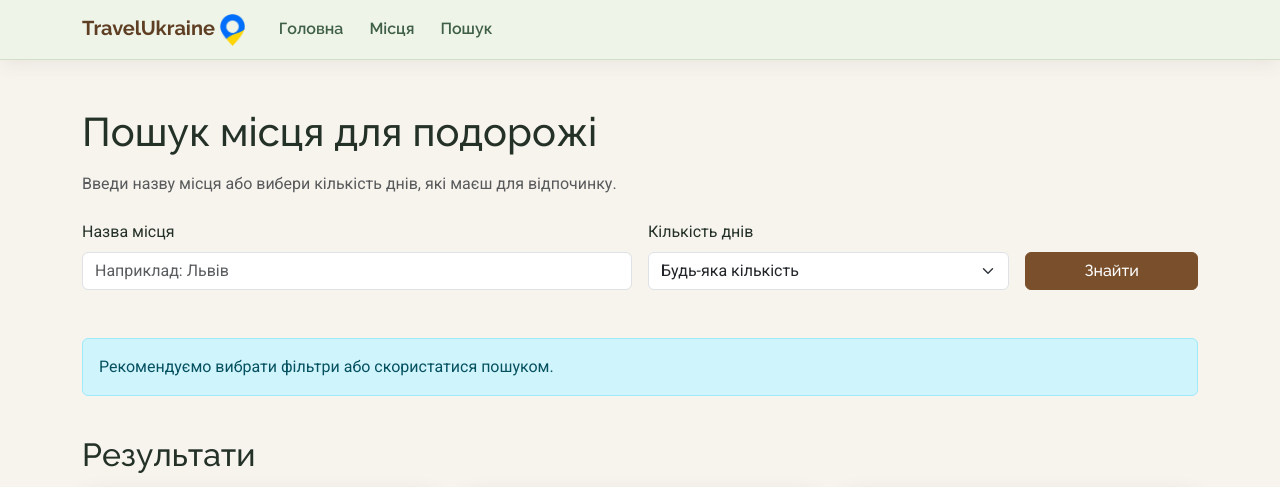
After one commit to nykleban/TravelUkraine_Django, a Django app: page /search/ in a window 1280 px wide. The commit adds this page. Shown: the top 487 px of the page. Run offline with Django 5.2, Linux system fonts and the light colour scheme; data comes from the database, SQL or seed files in the repository.

Commit message:
added search page

```diff
--- a/places_app/fixtures/places.json
+++ b/places_app/fixtures/places.json
@@ -7,6 +7,7 @@
       "description": "Гори, ліси, водоспади та маршрути для активної подорожі.",
       "region": "Івано-Франківська область",
       "image_url": "https://th.bing.com/th/id/R.474abf4ee42434d69383faaaca8a88d9?rik=3cBY6f%2f4hDiXMA&riu=http%3a%2f%2fbm.img.com.ua%2fberlin%2fstorage%2forig%2f3%2fbd%2f62c5ac203d7cb401f3ddd5bfd263abd3.jpg&ehk=zHohUxoHAhmMugUi67ERV7KoW9kCrdwJWvfprVfIjQQ%3d&risl=&pid=ImgRaw&r=0",
+      "ideal_days_for_rest": 5,
       "created_at": "2026-06-08T10:00:00Z"
     }
   },
@@ -18,6 +19,7 @@
       "description": "Столиця з історичними місцями, парками, музеями та набережною.",
       "region": "Київ",
       "image_url": "https://tse1.explicit.bing.net/th/id/OIP.acyQch4CKD4glOlgqyXukQHaE7?r=0&cb=thfvnextfalcon2&w=700&h=466&rs=1&pid=ImgDetMain&o=7&rm=3",
+      "ideal_days_for_rest": 2,
       "created_at": "2026-06-08T10:10:00Z"
     }
   },
@@ -29,6 +31,7 @@
       "description": "Старе місто, архітектура, кавові традиції та атмосферні вулиці.",
       "region": "Львівська область",
       "image_url": "https://images.unsplash.com/photo-1607427293702-036933bbf746?auto=format&fit=crop&w=900&q=80",
+      "ideal_days_for_rest": 2,
       "created_at": "2026-06-08T10:20:00Z"
     }
   },
@@ -40,6 +43,7 @@
       "description": "Морське місто з пляжами, портом, бульварами та південним настроєм.",
       "region": "Одеська область",
       "image_url": "https://ecolines.net/storage/offers/dWXywv9OxHtN0wHq5Oe8WZRDqgfnT9-metaT2Rlc2EuanBn-.jpg",
+      "ideal_days_for_rest": 3,
       "created_at": "2026-06-08T10:30:00Z"
     }
   },
@@ -51,6 +55,7 @@
       "description": "Місто з відомою фортецею, каньйоном і красивими оглядовими місцями.",
       "region": "Хмельницька область",
       "image_url": "https://karpaty.love/uploads/posts/2017-12/1513090759_vyd-na-kamjanec-podilsku-fortecju.jpg",
+      "ideal_days_for_rest": 1,
       "created_at": "2026-06-08T10:40:00Z"
     }
   },
@@ -62,6 +67,7 @@
       "description": "Місто з красивою архітектурою, затишними вулицями та відомим університетом.",
       "region": "Чернівецька область",
       "image_url": "https://f.discover.ua/article/225/qs0MQ.jpg",
+      "ideal_days_for_rest": 2,
       "created_at": "2026-06-08T10:50:00Z"
     }
   }
--- a/places_app/models.py
+++ b/places_app/models.py
@@ -7,6 +7,7 @@ class Place(models.Model):
     description = models.TextField(blank=True, null=True)
     region = models.CharField(max_length=100, blank=True)
     image_url = models.URLField(blank=True)
+    ideal_days_for_rest = models.PositiveIntegerField(default=1)
     created_at = models.DateTimeField(auto_now_add=True)
 
     def __str__(self):
--- a/places_app/templates/layout.html
+++ b/places_app/templates/layout.html
@@ -45,6 +45,11 @@
                         Місця
                     </a>
                 </li>
+                <li class="nav-item">
+                    <a class="nav-link" href="{% url 'search' %}">
+                        Пошук
+                    </a>
+                </li>
             </ul>
         </div>
     </div>
--- /dev/null
+++ b/places_app/templates/places/_place_card.html
@@ -0,0 +1,21 @@
+<div class="col">
+    <div class="card h-100 place-card">
+        <img src="{{ place.image_url }}" class="card-img-top" alt="{{ place.name }}">
+
+        <div class="card-body">
+            <h5 class="card-title">{{ place.name }}</h5>
+            <p class="card-text text-muted mb-2">{{ place.region }}</p>
+            <p class="card-text">{{ place.description }}</p>
+            <p class="card-text">
+                <strong>Ідеальна тривалість:</strong>
+                {{ place.ideal_days_for_rest }} дн.
+            </p>
+        </div>
+
+        <div class="card-footer">
+            <a href="{% url 'place_detail' place.id %}" class="btn btn-primary w-100">
+                Детальніше
+            </a>
+        </div>
+    </div>
+</div>
--- a/places_app/templates/places/place_detail.html
+++ b/places_app/templates/places/place_detail.html
@@ -24,6 +24,10 @@
                         {{ place.description }}
                     </p>
                     <p>
+                        <strong>Ідеальна тривалість подорожі:</strong>
+                        {{ place.ideal_days_for_rest }} дн.
+                    </p>
+                    <p>
                         <strong>Дата створення:</strong>
                         {{ place.created_at }}
                     </p>
--- /dev/null
+++ b/places_app/templates/places/search.html
@@ -0,0 +1,65 @@
+{% extends "layout.html" %}
+
+{% block content %}
+    <section class="search-section py-4">
+        <h1 class="mb-3">Пошук місця для подорожі</h1>
+        <p class="text-muted mb-4">
+            Введи назву місця або вибери кількість днів, які маєш для відпочинку.
+        </p>
+
+        <form method="get" class="row g-3 align-items-end">
+            <div class="col-md-6">
+                <label for="q" class="form-label">Назва місця</label>
+                <input
+                        type="text"
+                        id="q"
+                        name="q"
+                        class="form-control"
+                        placeholder="Наприклад: Львів"
+                        value="{{ query }}"
+                >
+            </div>
+
+            <div class="col-md-4">
+                <label for="days" class="form-label">Кількість днів</label>
+                <select id="days" name="days" class="form-select">
+                    <option value="">Будь-яка кількість</option>
+                    <option value="1" {% if days == "1" %}selected{% endif %}>1 день</option>
+                    <option value="2" {% if days == "2" %}selected{% endif %}>2 дні</option>
+                    <option value="3" {% if days == "3" %}selected{% endif %}>3 дні</option>
+                    <option value="4" {% if days == "4" %}selected{% endif %}>4 дні</option>
+                    <option value="5" {% if days == "5" %}selected{% endif %}>5 днів</option>
+                    <option value="6" {% if days == "6" %}selected{% endif %}>6 днів</option>
+                    <option value="7" {% if days == "7" %}selected{% endif %}>7 днів</option>
+                    <option value="8" {% if days == "8" %}selected{% endif %}>8 днів</option>
+                    <option value="9" {% if days == "9" %}selected{% endif %}>9 днів</option>
+                    <option value="10" {% if days == "10" %}selected{% endif %}>10 днів</option>
+                </select>
+            </div>
+
+            <div class="col-md-2">
+                <button type="submit" class="btn btn-primary w-100">
+                    Знайти
+                </button>
+            </div>
+        </form>
+    </section>
+
+    {% if not is_filter_used %}
+        <div class="alert alert-info mt-4">
+            Рекомендуємо вибрати фільтри або скористатися пошуком.
+        </div>
+    {% endif %}
+
+    <section class="py-4">
+        <h2 class="mb-3">Результати</h2>
+
+        <div class="row row-cols-1 row-cols-md-3 g-4">
+            {% for place in places %}
+                {% include "places/_place_card.html" %}
+            {% empty %}  {# якщо нічого не видало #}
+                <p class="text-muted">За вашим запитом нічого не знайдено.</p>
+            {% endfor %}
+        </div>
+    </section>
+{% endblock %}
--- a/places_app/urls.py
+++ b/places_app/urls.py
@@ -6,4 +6,5 @@ urlpatterns = [
     path('', views.index, name='index'),
     path('places/', views.place_list, name='place_list'),
     path('places/<int:place_id>/', views.place_detail, name='place_detail'),
+    path('search/', views.search, name='search'),
 ]
--- a/places_app/views.py
+++ b/places_app/views.py
@@ -1,6 +1,4 @@
-from django.db.models import Model
 from django.shortcuts import render
-
 from places_app.models import Place
 
 places_hardcoded = [
@@ -59,3 +57,28 @@ def place_list(request):
 def place_detail(request, place_id):
     place = Place.objects.get(pk=place_id)
     return render(request, 'places/place_detail.html', {'place': place})
+
+
+def search(request):
+    query = request.GET.get('q', '')
+    days = request.GET.get('days', '')
+
+    places = Place.objects.all()
+
+    if query:
+        places = places.filter(name__icontains=query)
+
+    if days.isdigit():
+        days_number = int(days)
+
+        places = places.filter(
+            ideal_days_for_rest__gte=days_number - 2,
+            ideal_days_for_rest__lte=days_number + 2,
+        )
+
+    return render(request, 'places/search.html', {
+        'places': places,
+        'query': query,
+        'days': days,
+        'is_filter_used': bool(query or days),
+    })
```
Also changed, not shown: places_app/templates/places/place_list.html (+1 -15 lines), places_app/migrations/0002_place_ideal_days_for_rest.py (added). Lines whose indentation alone changed are shown as unchanged.
